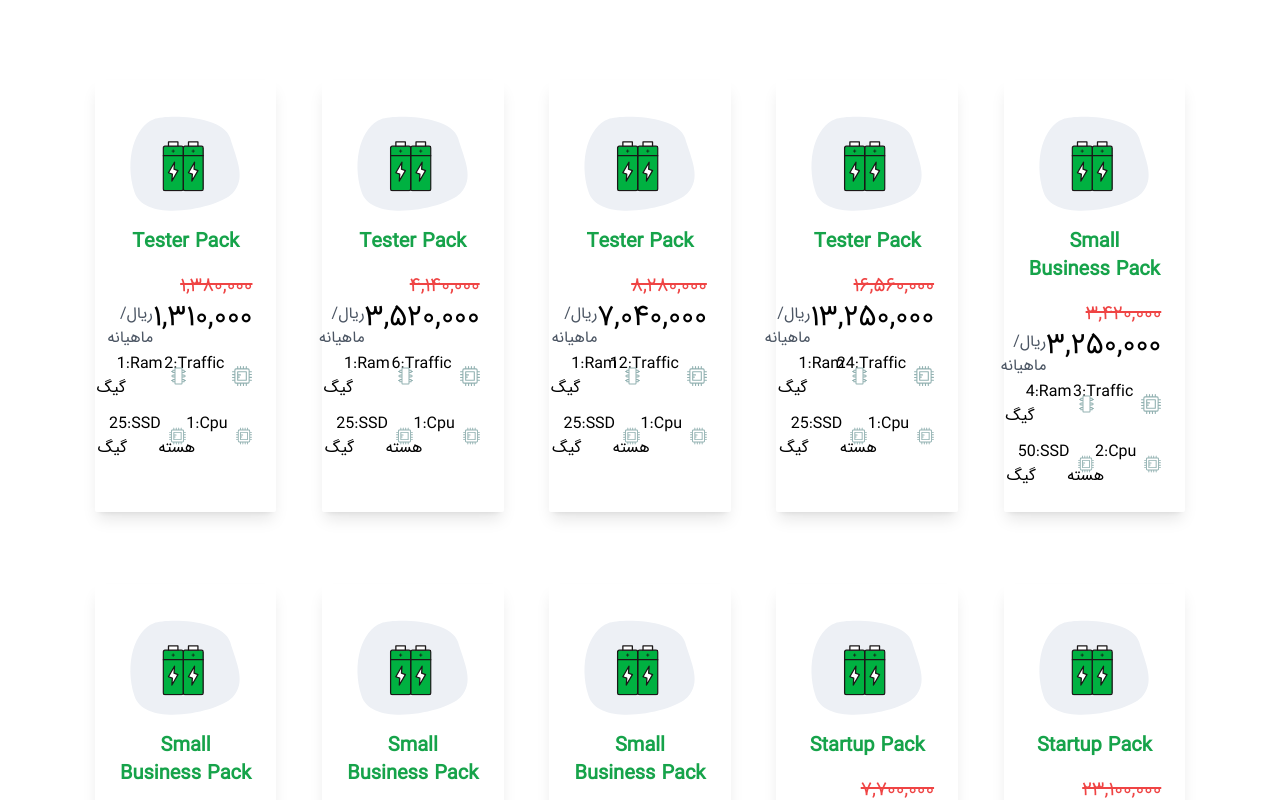
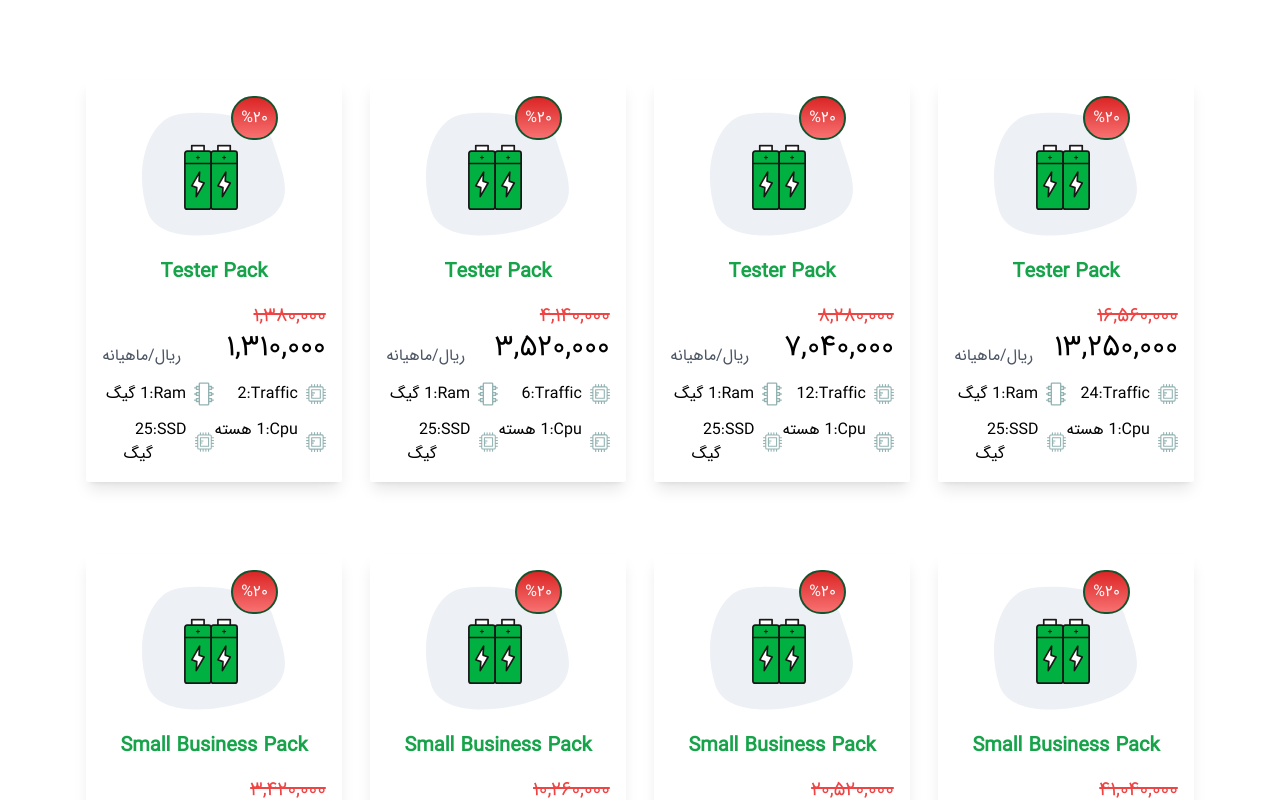
Before and after one commit to Sezar-SZ/mobinnet, a Vue app in the folder 04-mobinnet-plans/: page / in a window 1280 px wide. Built offline with nearby package versions, Linux system fonts and the light colour scheme.

Commit message:
Add Discount Percent

```diff
--- a/04-mobinnet-plans/src/App.vue
+++ b/04-mobinnet-plans/src/App.vue
@@ -1,8 +1,8 @@
 <template>
-	<div id="app" class="h-screen w-screen overflow-x-hidden p-16">
+	<div id="app" class="h-screen w-screen overflow-x-hidden p-2 sm:p-16">
 		<div
 			v-if="apiData"
-			class="cardsContainer m-2 grid grid-cols-1 gap-y-14 md:grid-cols-2 lg:grid-cols-5"
+			class="cardsContainer m-2 grid grid-cols-1 gap-y-14 md:grid-cols-2 lg:grid-cols-4"
 		>
 			<CloudPackageGroup
 				v-for="cardData in apiData"
--- a/04-mobinnet-plans/src/components/CloudPackageGroup.vue
+++ b/04-mobinnet-plans/src/components/CloudPackageGroup.vue
@@ -1,9 +1,17 @@
 <template>
 	<div
 		dir="rtl"
-		class="m-2 mx-auto flex w-[80%] flex-col rounded-sm p-6 shadow-lg"
+		class="m-2 mx-auto flex w-[90%] flex-col rounded-sm p-4 shadow-lg"
 	>
-		<img src="../assets/icon.svg" />
+		<div class="relative flex items-center justify-center">
+			<img src="../assets/icon.svg" />
+			<div
+				v-if="isDiscount"
+				class="absolute right-12 top-0 rounded-full border-2 border-green-900 bg-gradient-to-b from-red-600 to-red-400 p-2 text-white"
+			>
+				{{ discountPercent }}
+			</div>
+		</div>
 		<h1 class="mb-4 text-center text-xl font-bold text-green-600">
 			{{ apiData.packageName }}
 		</h1>
@@ -74,6 +82,11 @@ export default {
 					: this.apiData.price
 				).toLocaleString()
 			);
+		},
+		discountPercent: function () {
+			return (
+				"%" + englishToFarsi(this.apiData.discountPercent.toString())
+			);
 		}
 	}
 };
```
